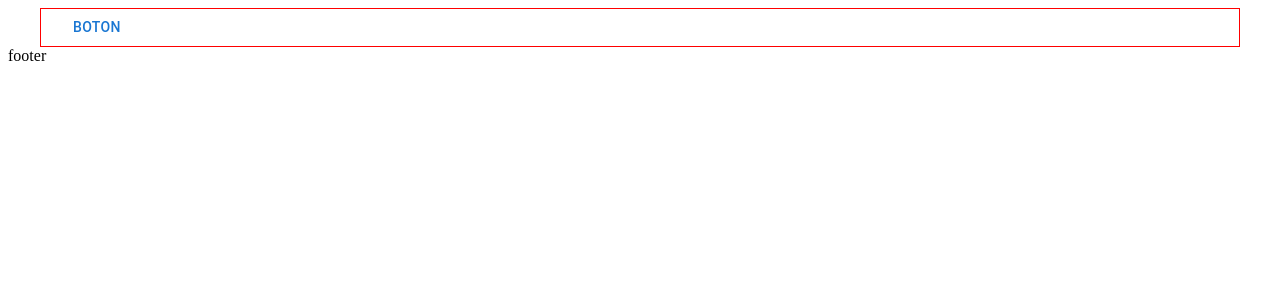
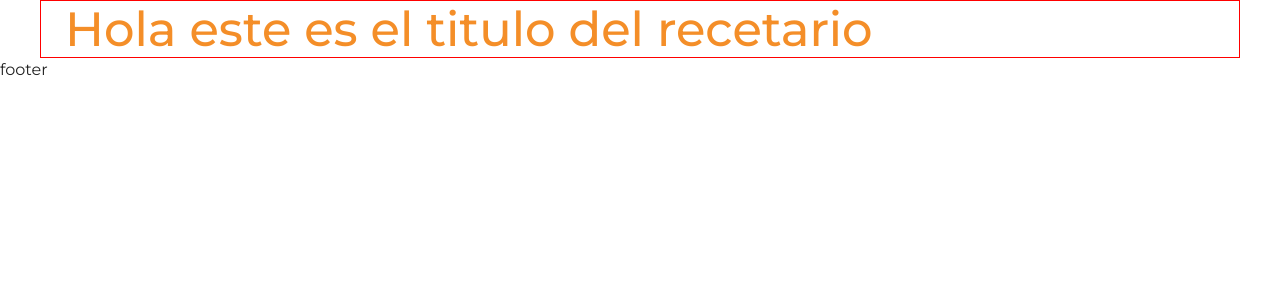
Before and after one commit to anavarro81/buscador-recetas, a Next.js app in the folder client/: page / in a window 1280 px wide. Shown: the top 300 px of the page. Built offline with nearby package versions, Linux system fonts and the light colour scheme.

Commit message:
feat: crear theme para la aplicacion

```diff
--- a/client/src/Components/TestComponent/TestComponent.tsx
+++ b/client/src/Components/TestComponent/TestComponent.tsx
@@ -1,8 +1,8 @@
-import {Button} from '@mui/material'
+import { Typography} from '@mui/material'
 
 
 export const TestComponent = () => {
     return (
-        <Button>Boton</Button>
+        <Typography variant='h1'>Hola este es el titulo del recetario</Typography>
     )
 }
--- a/client/src/app/layout.tsx
+++ b/client/src/app/layout.tsx
@@ -1,15 +1,18 @@
 import type { Metadata } from "next";
-import { Geist, Geist_Mono } from "next/font/google";
+// import { Geist, Geist_Mono } from "next/font/google";
+import { ThemeProvider } from "@mui/material/styles";
+import { CssBaseline } from "@mui/material";
+import theme from "@/theme/theme";
 
-const geistSans = Geist({
-  variable: "--font-geist-sans",
-  subsets: ["latin"],
-});
+// const geistSans = Geist({
+//   variable: "--font-geist-sans",
+//   subsets: ["latin"],
+// });
 
-const geistMono = Geist_Mono({
-  variable: "--font-geist-mono",
-  subsets: ["latin"],
-});
+// const geistMono = Geist_Mono({
+//   variable: "--font-geist-mono",
+//   subsets: ["latin"],
+// });
 
 export const metadata: Metadata = {
   title: "Recetario",
@@ -23,9 +26,12 @@ export default function RootLayout({
 }>) {
   return (
     <html lang="es">
-      <body className={`${geistSans.variable} ${geistMono.variable}`}>
-        {children}
-      </body>
+      <ThemeProvider theme={theme}>
+        <CssBaseline />
+        <body>
+          {children}
+        </body>
+      </ThemeProvider>
     </html>
   );
 }
--- /dev/null
+++ b/client/src/fonts/montserrat.js
@@ -0,0 +1,9 @@
+import { Montserrat } from "next/font/google";
+
+const montserrat = Montserrat({
+  subsets: ["latin"],
+  display: "swap",
+  weight: ["100", "200", "300", "400", "500", "600", "700", "800", "900"],
+});
+
+export default montserrat;
--- /dev/null
+++ b/client/src/theme/theme.ts
@@ -0,0 +1,89 @@
+'use client'
+import { createTheme } from "@mui/material";
+import montserrat from "@/fonts/montserrat"
+
+const pxToRem = (value: number) => {
+    return `${value / 16}rem`
+}
+
+const theme = createTheme({
+    palette: {
+        mode: 'light',
+        primary: {
+            main: '#F48E28'
+        },
+        secondary: {
+            main: '#F5DDC4'
+        },
+        error: {
+            main: '#FE645E'
+        }
+    },
+
+    typography: {
+        fontFamily: montserrat.style.fontFamily,
+    },
+
+    breakpoints: {
+        values: {
+            xs: 0,
+            sm: 600,
+            md: 900,
+            lg: 1200,
+            xl: 1400,
+        },
+    },
+
+    components: {
+        MuiTypography: {},
+    }
+})
+
+const customTypography = {
+    h1: {
+        fontSize: pxToRem(35),
+        color: theme.palette.primary.main,
+        fontWeight: 500,
+        [theme.breakpoints.up('md')]: {
+            fontSize: pxToRem(48)
+        },
+    },
+    h2: {
+        fontSize: pxToRem(30),
+        color: '#000',
+        fontWeight: 500,
+        [theme.breakpoints.up('md')]: {
+            fontSize: pxToRem(40)
+        },
+    },
+    h3: {
+        fontSize: pxToRem(24),
+        color: '#000',
+        fontWeight: 500,
+        [theme.breakpoints.up('md')]:{
+            fontSize: pxToRem(34),
+        },
+    },
+    body1: {
+        fontSize: pxToRem(14),
+        color: '#000',
+        fontWeight: 400,
+        [theme.breakpoints.up('md')]: {
+            fontSize: pxToRem(20)
+        },
+    },
+    body2: {
+        fontSize: pxToRem(15),
+        color: '#000',
+        fontWeight: 500,
+        [theme.breakpoints.up('md')]: {
+            fontSize: pxToRem(20),
+        },
+    },
+};
+
+if (theme?.components?.MuiTypography) {
+    theme.components.MuiTypography.styleOverrides = customTypography;
+}
+
+export default theme;
```
